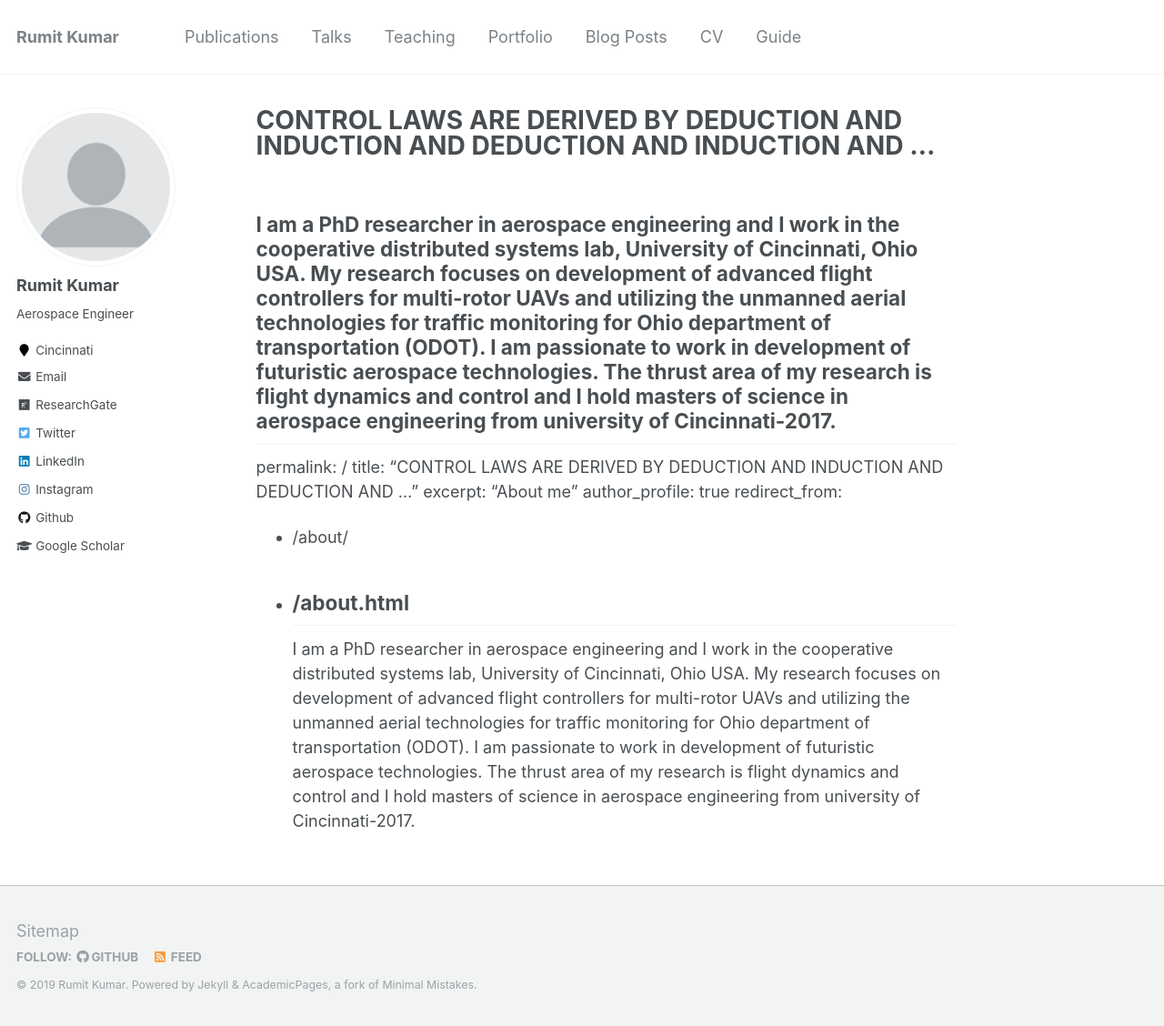
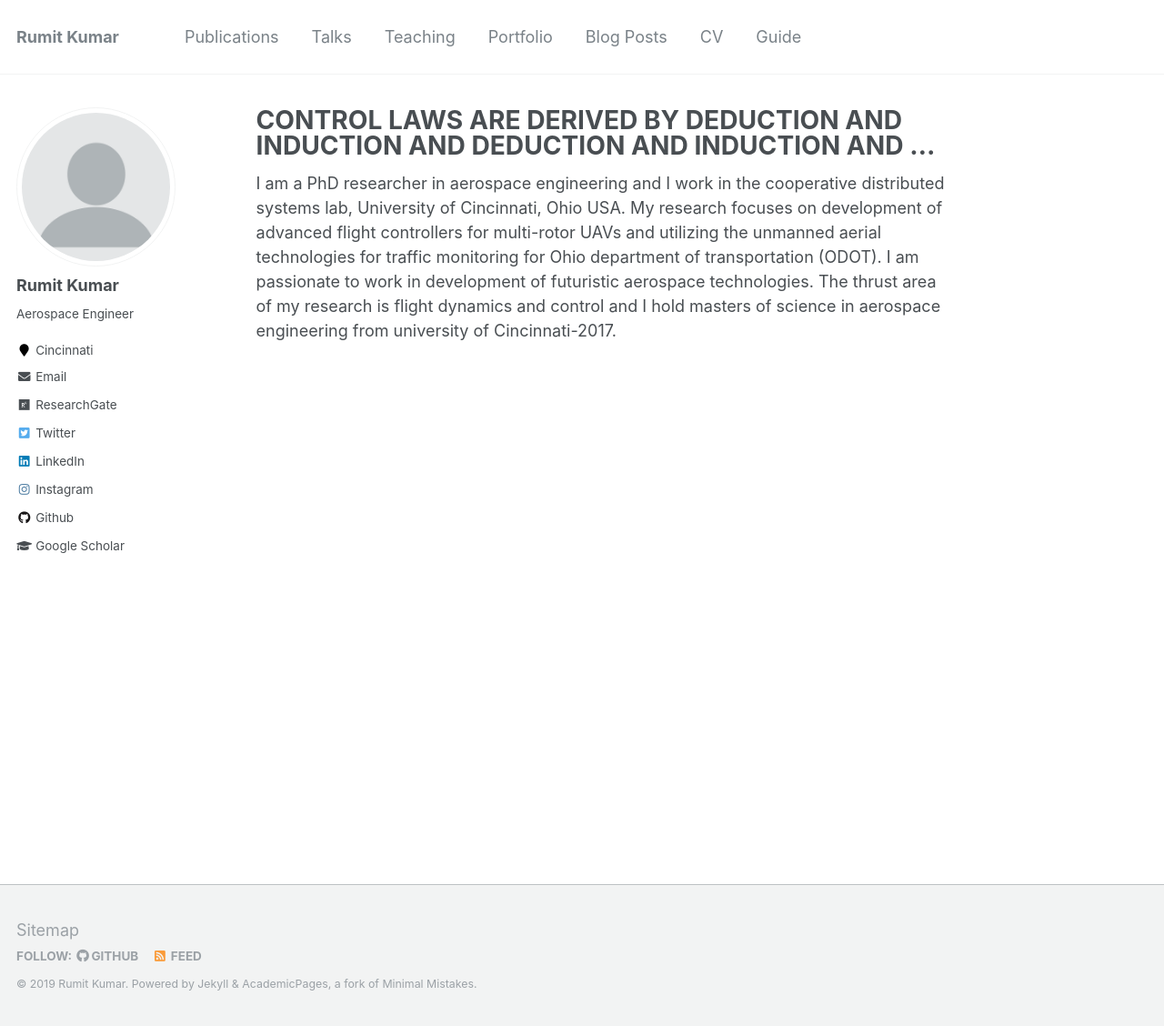
Before and after one commit to kumarrt/kumarrt.github.io, a Jekyll site: the page built from _pages/about.md, in a window 1280 px wide and 1128 px high. Shown: the whole window at 91% size. Built offline with Jekyll 4.4.1, drawn with Linux system fonts in a browser that asks for light colours.

Commit message:
Update about.md

```diff
--- a/_pages/about.md
+++ b/_pages/about.md
@@ -8,13 +8,3 @@ redirect_from:
   - /about.html
 ---
 I am a PhD researcher in aerospace engineering and I work in the cooperative distributed systems lab, University of Cincinnati, Ohio USA. My research focuses on development of advanced flight controllers for multi-rotor UAVs and utilizing the unmanned aerial technologies for traffic monitoring for Ohio department of transportation (ODOT). I am passionate to work in development of futuristic aerospace technologies. The thrust area of my research is flight dynamics and control and I hold masters of science in aerospace engineering from university of Cincinnati-2017.
----
-permalink: /
-title: "CONTROL LAWS ARE DERIVED BY DEDUCTION AND INDUCTION AND DEDUCTION AND ..."
-excerpt: "About me"
-author_profile: true
-redirect_from:
-  - /about/
-  - /about.html
----
-I am a PhD researcher in aerospace engineering and I work in the cooperative distributed systems lab, University of Cincinnati, Ohio USA. My research focuses on development of advanced flight controllers for multi-rotor UAVs and utilizing the unmanned aerial technologies for traffic monitoring for Ohio department of transportation (ODOT). I am passionate to work in development of futuristic aerospace technologies. The thrust area of my research is flight dynamics and control and I hold masters of science in aerospace engineering from university of Cincinnati-2017.
```
